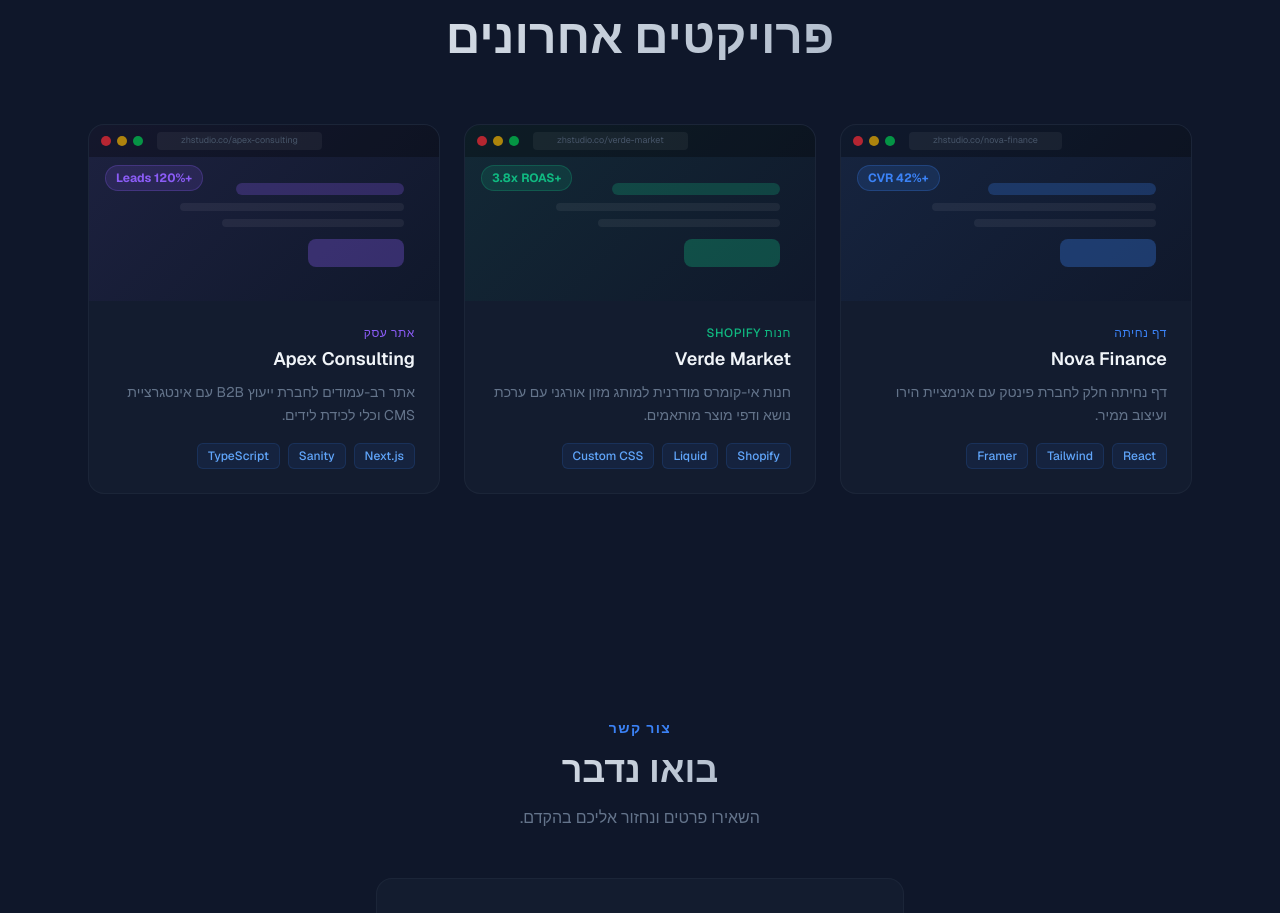
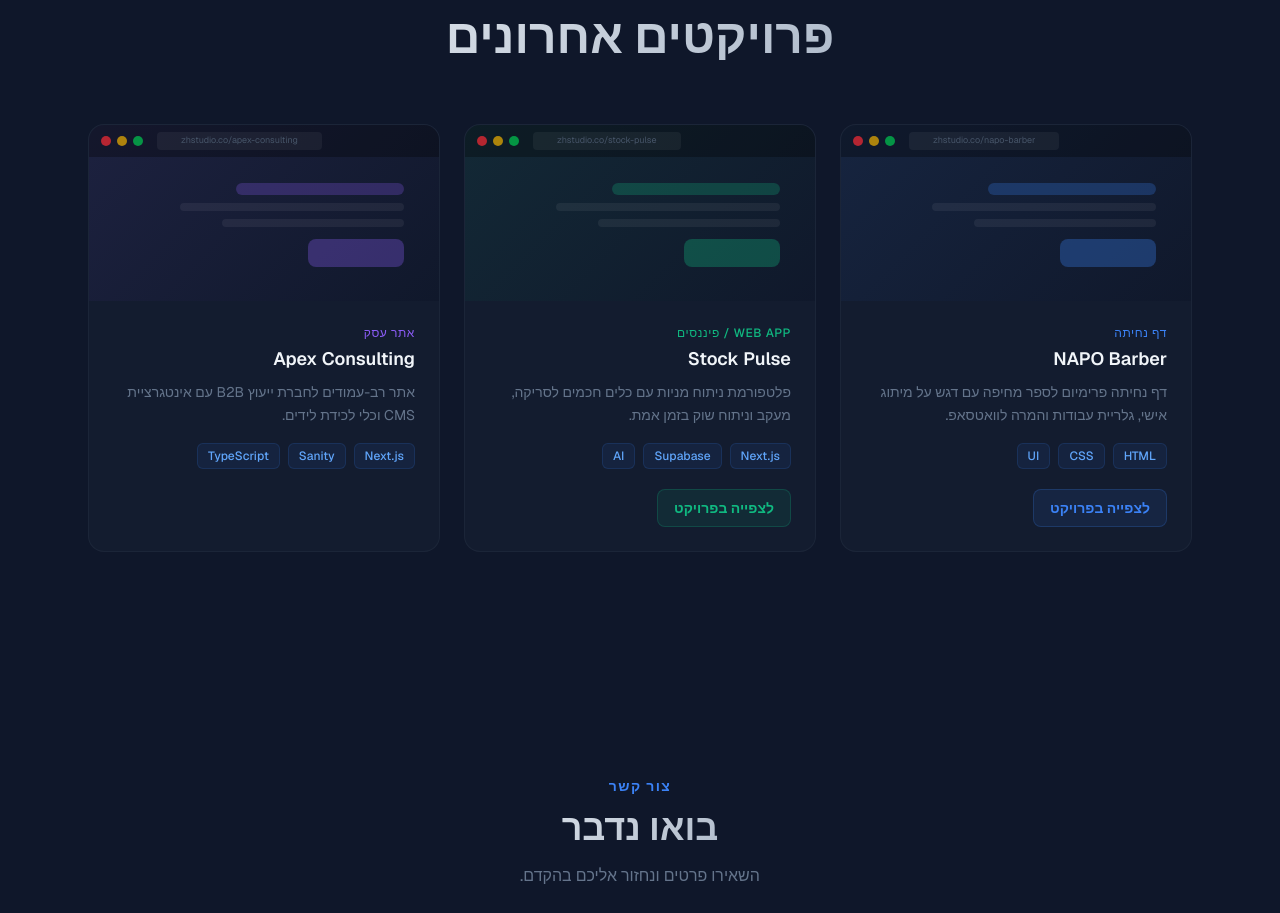
Before and after one commit to Siren567/zh-studio, a Next.js app: page / in a window 1280 px wide. Shown: the part 2380-3293 px from the top of the page. Built offline with nearby package versions, Linux system fonts and the light colour scheme.

Commit message:
update – napo landing + portfolio projects

```diff
--- a/app/page.tsx
+++ b/app/page.tsx
@@ -59,9 +59,10 @@
     portfolioTag: "Our Work",
     portfolioTitle: "Recent Projects",
     proj1Category: "Landing Page",
-    proj1Desc: "A sleek fintech landing page with animated hero and conversion-optimized layout.",
-    proj2Category: "Shopify Store",
-    proj2Desc: "Modern e-commerce store for an organic food brand with custom theme and product pages.",
+    proj1Desc: "Premium landing page for a Haifa-based barber with personal branding, work gallery, and WhatsApp conversion.",
+    proj2Category: "Web App / Finance",
+    proj2Desc: "Stock analysis platform with smart tools for scanning, tracking, and real-time market analysis.",
+    viewProjectBtn: "View Project",
     proj3Category: "Business Website",
     proj3Desc: "Corporate multi-page site for a B2B consultancy with CMS integration and lead capture.",
 
@@ -151,9 +152,10 @@
     portfolioTag: "העבודות שלנו",
     portfolioTitle: "פרויקטים אחרונים",
     proj1Category: "דף נחיתה",
-    proj1Desc: "דף נחיתה חלק לחברת פינטק עם אנימציית הירו ועיצוב ממיר.",
-    proj2Category: "חנות Shopify",
-    proj2Desc: "חנות אי-קומרס מודרנית למותג מזון אורגני עם ערכת נושא ודפי מוצר מותאמים.",
+    proj1Desc: "דף נחיתה פרימיום לספר מחיפה עם דגש על מיתוג אישי, גלריית עבודות והמרה לוואטסאפ.",
+    proj2Category: "Web App / פיננסים",
+    proj2Desc: "פלטפורמת ניתוח מניות עם כלים חכמים לסריקה, מעקב וניתוח שוק בזמן אמת.",
+    viewProjectBtn: "לצפייה בפרויקט",
     proj3Category: "אתר עסק",
     proj3Desc: "אתר רב-עמודים לחברת ייעוץ B2B עם אינטגרציית CMS וכלי לכידת לידים.",
 
@@ -436,9 +438,9 @@
 function Portfolio({ t }: { t: T }) {
   const { ref, visible } = useInView();
   const projects = [
-    { name: "Nova Finance",    category: t.proj1Category, desc: t.proj1Desc, accent: "#3b82f6", tags: ["React","Tailwind","Framer"],          metrics: "+42% CVR" },
-    { name: "Verde Market",   category: t.proj2Category, desc: t.proj2Desc, accent: "#10b981", tags: ["Shopify","Liquid","Custom CSS"],      metrics: "+3.8x ROAS" },
-    { name: "Apex Consulting",category: t.proj3Category, desc: t.proj3Desc, accent: "#8b5cf6", tags: ["Next.js","Sanity","TypeScript"],      metrics: "+120% Leads" },
+    { name: "NAPO Barber",    category: t.proj1Category, desc: t.proj1Desc, accent: "#3b82f6", tags: ["HTML","CSS","UI"],                    link: "https://napo-three.vercel.app" },
+    { name: "Stock Pulse",    category: t.proj2Category, desc: t.proj2Desc, accent: "#10b981", tags: ["Next.js","Supabase","AI"],             link: "https://stock-pulse.xyz" },
+    { name: "Apex Consulting",category: t.proj3Category, desc: t.proj3Desc, accent: "#8b5cf6", tags: ["Next.js","Sanity","TypeScript"],      link: "" },
   ];
 
   return (
@@ -451,15 +453,20 @@
 
         <div className="grid grid-cols-1 md:grid-cols-3 gap-6">
           {projects.map((p, i) => (
-            <div
+            <a
               key={p.name}
-              className="rounded-2xl overflow-hidden card-hover"
+              href={p.link || undefined}
+              target={p.link ? "_blank" : undefined}
+              rel={p.link ? "noopener noreferrer" : undefined}
+              className="rounded-2xl overflow-hidden card-hover block"
               style={{
                 background: "rgba(22,32,50,0.7)",
                 border: "1px solid rgba(30,41,59,0.8)",
                 transition: `all 0.7s ease ${i * 120}ms`,
                 opacity: visible ? 1 : 0,
                 transform: visible ? "translateY(0)" : "translateY(24px)",
+                textDecoration: "none",
+                cursor: p.link ? "pointer" : "default",
               }}
             >
               <div
@@ -481,19 +488,13 @@
                   <div className="h-2 rounded-full" style={{ background: "rgba(255,255,255,0.06)", width: "65%" }} />
                   <div className="h-7 rounded-lg mt-3 w-24" style={{ background: `${p.accent}50` }} />
                 </div>
-                <div
-                  className="absolute top-10 end-4 text-xs font-bold px-2.5 py-1 rounded-full"
-                  style={{ background: `${p.accent}25`, color: p.accent, border: `1px solid ${p.accent}40` }}
-                >
-                  {p.metrics}
-                </div>
               </div>
 
               <div className="p-6">
                 <p className="text-xs font-medium uppercase tracking-wider mb-1" style={{ color: p.accent }}>{p.category}</p>
                 <h3 className="font-semibold text-lg mb-2" style={{ color: "#f1f5f9" }}>{p.name}</h3>
                 <p className="text-sm leading-relaxed mb-4" style={{ color: "#64748b" }}>{p.desc}</p>
-                <div className="flex flex-wrap gap-2">
+                <div className="flex flex-wrap gap-2 mb-5">
                   {p.tags.map((tag) => (
                     <span key={tag} className="text-xs px-2.5 py-1 rounded-md font-medium"
                       style={{ background: "rgba(59,130,246,0.08)", color: "#60a5fa", border: "1px solid rgba(59,130,246,0.15)" }}>
@@ -501,8 +502,16 @@
                     </span>
                   ))}
                 </div>
+                {p.link && (
+                  <span
+                    className="inline-flex items-center gap-1.5 text-sm font-semibold px-4 py-2 rounded-lg"
+                    style={{ background: `${p.accent}18`, color: p.accent, border: `1px solid ${p.accent}35` }}
+                  >
+                    {t.viewProjectBtn}
+                  </span>
+                )}
               </div>
-            </div>
+            </a>
           ))}
         </div>
       </div>
```
Also changed, not shown: .claude/launch.json.
